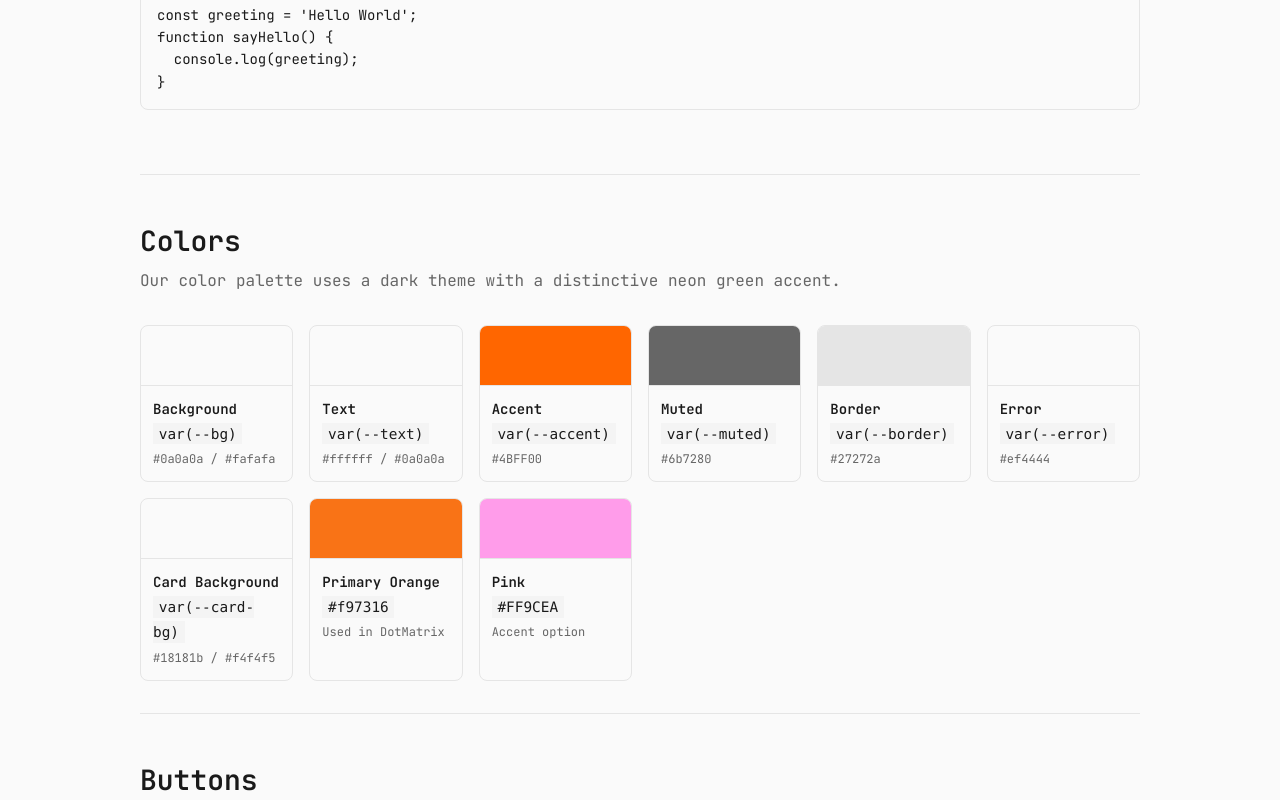
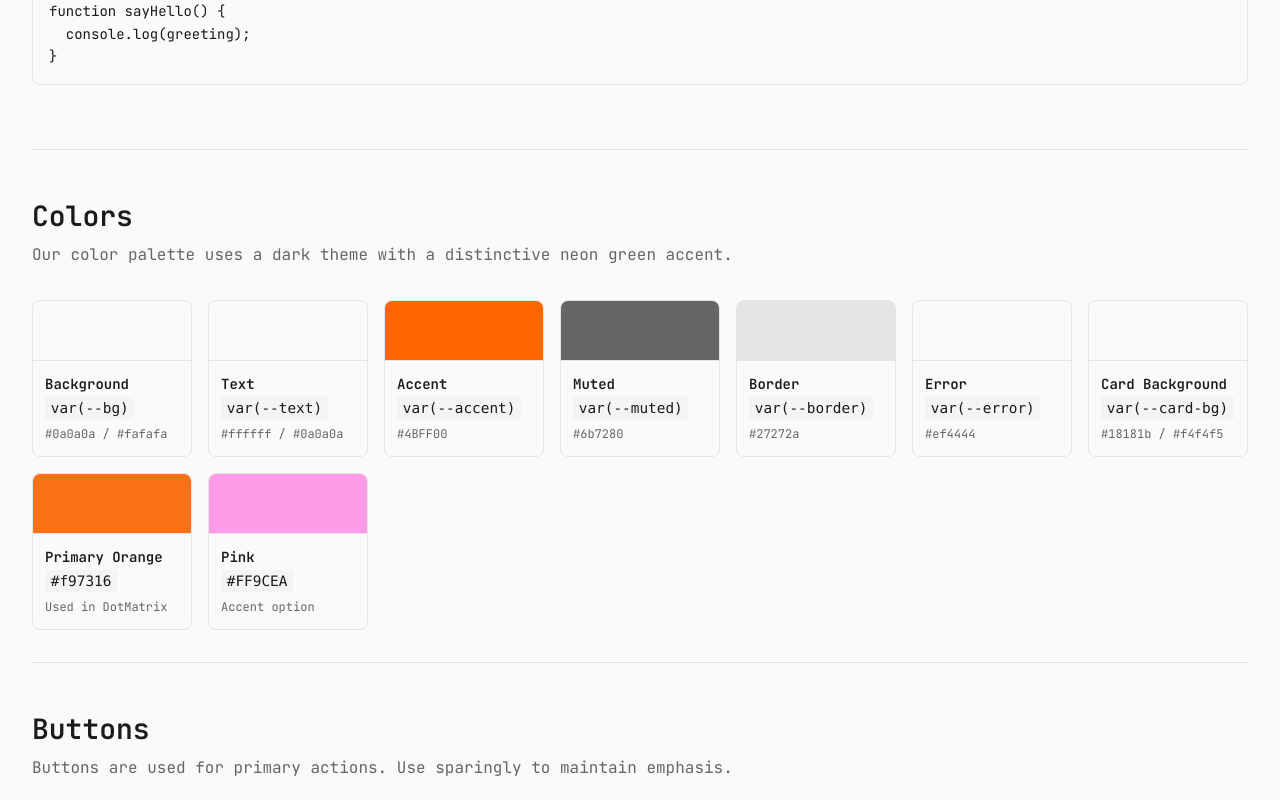
Before and after one commit to ModernAmusements/MA-Blog, a Next.js app: page /1/brand in a window 1280 px wide. Shown: the part 1792-2592 px from the top of the page. Built offline with nearby package versions, Linux system fonts and the light colour scheme; no server answers.

Commit message:
fix: brand page uses full container width

```diff
--- a/src/app/[lang]/brand/page.module.scss
+++ b/src/app/[lang]/brand/page.module.scss
@@ -1,8 +1,6 @@
 .brand {
   padding-top: 1rem;
   padding-bottom: 3rem;
-  max-width: 1000px;
-  margin: 0 auto;
 }
 
 .header {
```
